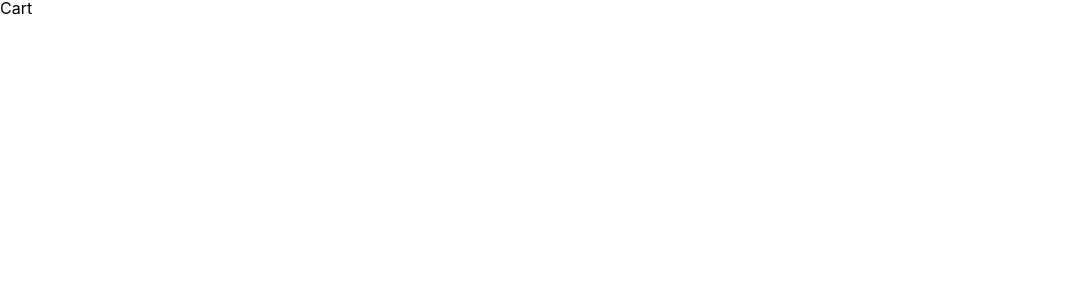
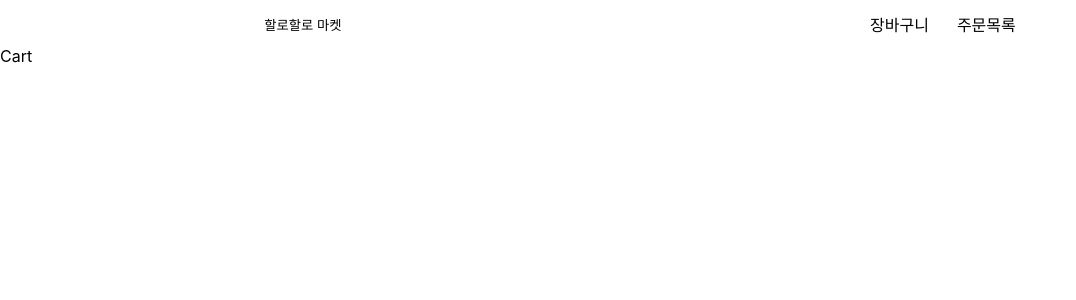
Before and after one commit to Suyeong-Lim/shopping-cart, a Next.js app in the folder client/: page /cart in a window 1280 px wide. Shown: the top 300 px of the page, without its empty margins (0-1076 px from the left). Built offline with nearby package versions, Linux system fonts and the light colour scheme.

Commit message:
add: GNB component, GNB router 기능추가

```diff
--- /dev/null
+++ b/client/src/components/gnb/Gnb.tsx
@@ -0,0 +1,47 @@
+import React from "react";
+import styled from "styled-components";
+import { useRouter } from "next/router";
+import { URL } from "src/utils/url";
+
+const Gnb = () => {
+  const router = useRouter();
+
+  return (
+    <Container>
+      <LogoContainer>
+        <Logo onClick={() => router.push(URL.HOME())}>할로할로 마켓</Logo>
+      </LogoContainer>
+      <MenuContainer>
+        <Menu onClick={() => router.push(URL.CART())}>장바구니</Menu>
+        <Menu onClick={() => router.push(URL.ORDER())}>주문목록</Menu>
+      </MenuContainer>
+    </Container>
+  );
+};
+
+const Container = styled.div`
+  width: 100%;
+  height: 3rem;
+  background-color: ${({ theme }) => theme.colors.GNB};
+  display: flex;
+  align-items: center;
+  justify-content: space-around;
+`;
+
+const LogoContainer = styled.div``;
+
+const Logo = styled.button`
+  cursor: pointer;
+`;
+
+const MenuContainer = styled.div`
+  display: flex;
+  gap: 1rem;
+`;
+
+const Menu = styled.button`
+  color: ${({ theme }) => theme.colors.WHITE};
+  font-size: ${({ theme }) => theme.fontSize.title};
+  cursor: pointer;
+`;
+export default Gnb;
--- a/client/src/pages/_app.tsx
+++ b/client/src/pages/_app.tsx
@@ -4,11 +4,13 @@ import GlobalStyles from "src/styles/GlobalStyles";
 import theme from "src/styles/theme";
 import { Hydrate, QueryClient, QueryClientProvider } from "react-query";
 import { ReactQueryDevtools } from "react-query/devtools";
+import Gnb from "src/components/gnb/Gnb";
 
 function MyApp({ Component, pageProps }: AppProps) {
   return (
     <ThemeProvider theme={theme}>
       <GlobalStyles />
+      <Gnb />
       <Component {...pageProps} />
     </ThemeProvider>
   );
--- /dev/null
+++ b/client/src/utils/url.ts
@@ -0,0 +1,8 @@
+//url 상수화
+
+export const URL = {
+  HOME: () => "/",
+  PRODUCT_DETAIL: (productId: string | number) => `/product/${productId}`,
+  CART: () => "/cart",
+  ORDER: () => "/order",
+} as const;
```
Also changed, not shown: 1 other file (tests, documents, lock files or other folders).
